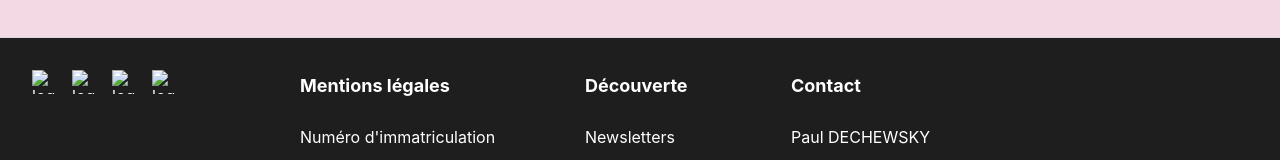
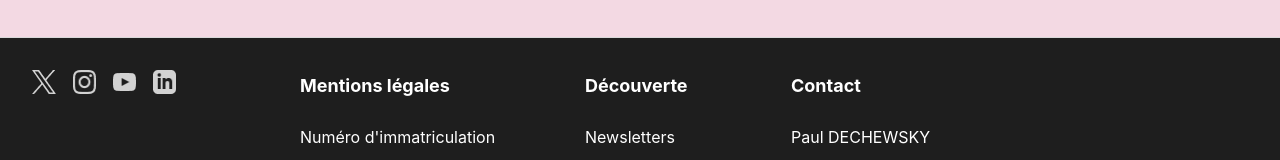
Before and after one commit to ThomasSWT/Projet-Site-Internet, a plain HTML site: page index_catalogue.html in a window 1280 px wide. Shown: the part 1976-2136 px from the top of the page. Drawn offline with Linux system fonts and the light colour scheme.

Commit message:
Update index_catalogue.html

```diff
--- a/index_catalogue.html
+++ b/index_catalogue.html
@@ -159,14 +159,14 @@
 
     <div class="footer">
         <div class="button-list">
-              <img class="socialmedia-icon" alt="logo x" src="images/X Logo.png">
+      			<img class="socialmedia-icon" alt="logo_x" src="images/x_logo.png">
 
-              <img class="socialmedia-icon" alt="logo instagram" src="images/Logo Instagram.png">
+      			<img class="socialmedia-icon" alt="logo_instagram" src="images/instagram_logo.png">
 
-              <img class="socialmedia-icon" alt="logo youtube" src="images/Logo YouTube.png">
+      			<img class="socialmedia-icon" alt="logo_youtube" src="images/youtube_logo.png">
 
-              <img class="socialmedia-icon" alt="logo linkedin" src="images/LinkedIn.png">
-        </div>
+      			<img class="socialmedia-icon" alt="logo_linkedin" src="images/linkedin_logo.png">
+    		</div>
 
 
 
```
